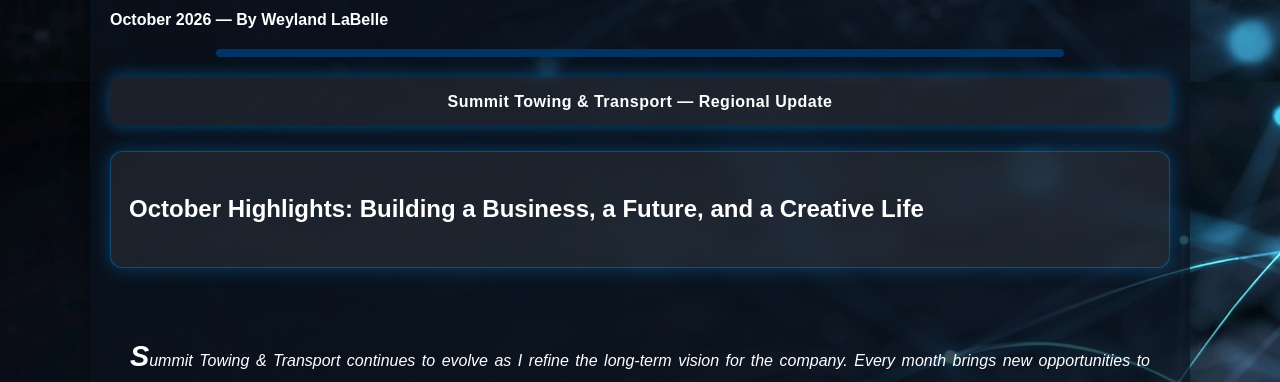
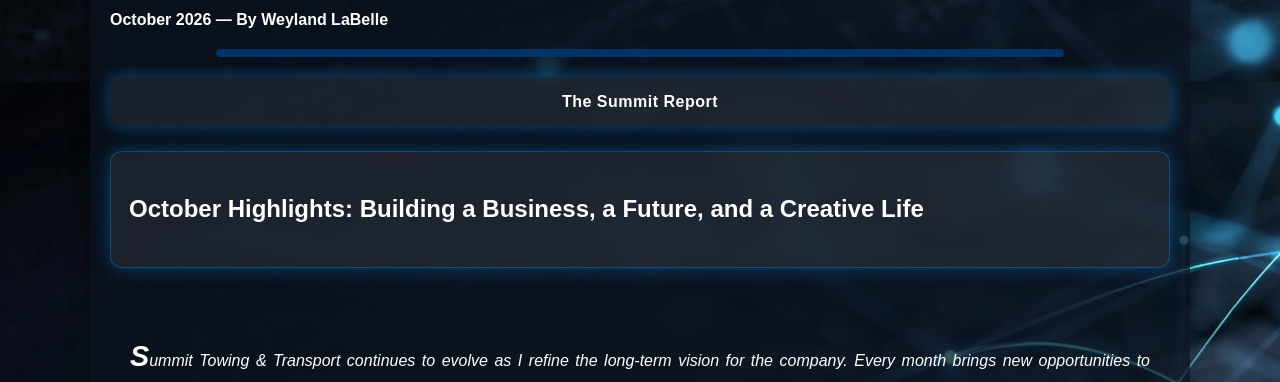
Before and after one commit to Grimlock941/weylandlabelle.github.io, a plain HTML site: page Newsletter.html in a window 1280 px wide. Shown: the part 718-1100 px from the top of the page. Drawn offline with Linux system fonts and the light colour scheme.

Commit message:
Update infobar title in Newsletter.html

```diff
--- a/Newsletter.html
+++ b/Newsletter.html
@@ -34,7 +34,7 @@
     <p><strong>October 2026 — By Weyland LaBelle</strong></p>
     <hr class="styled-line">
 
-    <div class="infobar">&nbsp; Summit Towing & Transport — Regional Update &nbsp;</div>
+    <div class="infobar">&nbsp; The Summit Report &nbsp;</div>
 
     <div class="box">
         <h2>October Highlights: Building a Business, a Future, and a Creative Life</h2>
```
